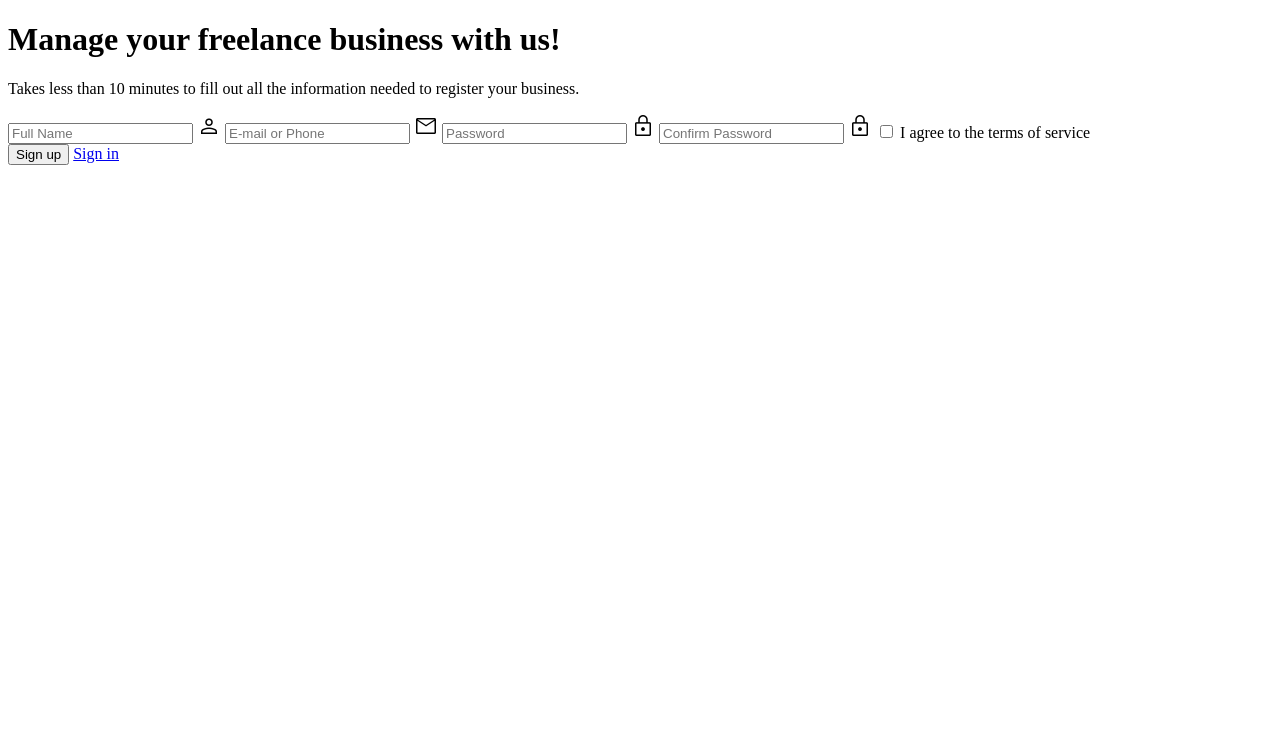
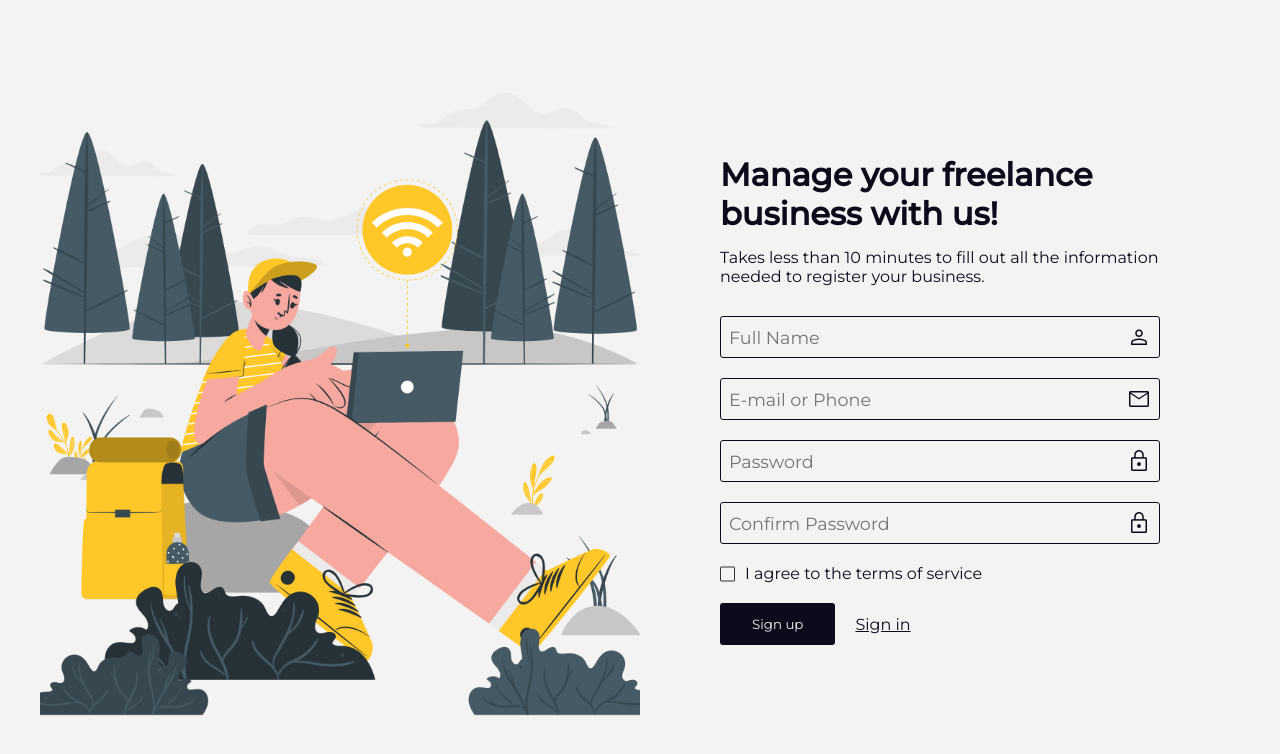
Before and after one commit to u-dani/signup-freelancer, a plain HTML site: page index.html in a window 1280 px wide. Drawn offline with nearby package versions, Linux system fonts and the light colour scheme.

Commit message:
style done

```diff
--- a/index.html
+++ b/index.html
@@ -31,7 +31,7 @@
         <aside class="c-side-background-image"></aside>
 
         <main class="l-main-content">
-            <header>
+            <header class="header">
                 <h1 class="c-main-title">Manage your freelance business with us!</h1>
                 <p>Takes less than 10 minutes to fill out all the information needed to register your business.</p>
             </header>
@@ -62,8 +62,8 @@
                     <span>I agree to the terms of service</span>
                 </label>
 
-                <div>
-                    <button type="submit">Sign up</button>
+                <div class="l-sign-options-container">
+                    <button type="submit" class="c-button button">Sign up</button>
                     <a href="#">Sign in</a>
                 </div>
             </form>
--- a/scss/_generic.scss
+++ b/scss/_generic.scss
@@ -0,0 +1,23 @@
+
+@use 'variables' as *;
+
+* {
+    margin: 0;
+    padding: 0;
+    box-sizing: border-box;
+    font-family: $default-font-family;
+    color: map-get($colors, primary);
+}
+
+html, body {
+    background-color: map-get($colors, bg-color);
+    min-height: 100vh;
+}
+
+button {
+    cursor: pointer;
+}
+
+input {
+    outline: none;
+}
--- a/scss/_mixins.scss
+++ b/scss/_mixins.scss
@@ -0,0 +1,7 @@
+
+@mixin flex-center($flexDirection: row, $justifyContent: center, $alignItems: center) {
+    display: flex;
+    flex-direction: $flexDirection;
+    justify-content: $justifyContent;
+    align-items: $alignItems;
+}
--- a/scss/_variables.scss
+++ b/scss/_variables.scss
@@ -0,0 +1,7 @@
+
+$default-font-family: 'Montserrat', sans-serif;
+
+$colors: (
+    primary: #0d0a1b,
+    bg-color: #f3f3f4,
+);
--- /dev/null
+++ b/scss/components/_c-button.scss
@@ -0,0 +1,10 @@
+
+@use '../variables' as *;
+
+.c-button {
+    padding: .8rem 2rem;
+    background-color: map-get($colors, primary);
+    color: map-get($colors, bg-color);
+    border: none;
+    border-radius: 3px;
+}
--- /dev/null
+++ b/scss/components/_c-checkbox-field.scss
@@ -0,0 +1,51 @@
+
+@use '../variables' as *;
+
+.c-checkbox-field {
+    position: relative;
+
+    input {
+        display: none;
+        &:checked ~ span {
+            &::before {
+                background-color: map-get($colors, primary);
+            }
+
+            &::after {
+                border-color: map-get($colors, bg-color);
+            }
+        }
+    }
+
+    span {
+        margin-left: 25px;
+
+        &::before {
+            content: "";
+            width: 13px;
+            height: 13px;
+            position: absolute;
+            top: 50%;
+            left: 0;
+            border: 1px solid #333;
+            transform: translateY(-50%);
+            cursor: pointer;
+            border-radius: 1px;
+        }
+
+        &::after {
+            content: "";
+            width: 10px;
+            height: 5px;
+            position: absolute;
+            border: 3px solid transparent;
+            left: 1px;
+            bottom: 7px;
+            border-left: none;
+            border-bottom: none;
+            transform: rotate(120deg);
+            cursor: pointer;
+            border-radius: 1px;
+        }
+    }
+}
--- /dev/null
+++ b/scss/components/_c-input-field.scss
@@ -0,0 +1,18 @@
+
+@use '../variables' as *;
+@use '../mixins' as *;
+
+.c-input-field {
+    @include flex-center;
+    width: 100%;
+    border: 1px solid map-get($colors, primary);
+    padding: .5rem;
+    border-radius: 3px;
+
+    input {
+        flex: 1;
+        font-size: 1.1rem;
+        background-color: transparent;
+        border: none;
+    }
+}
--- /dev/null
+++ b/scss/components/_c-side-background-image.scss
@@ -0,0 +1,11 @@
+
+.c-side-background-image {
+    flex: 1;
+    height: 100vh;
+    background: {
+        image: url('../images/illustration.png');
+        repeat: no-repeat;
+        size: 90vh;
+        position: center;
+    };
+}
--- a/scss/components/_components.scss
+++ b/scss/components/_components.scss
@@ -0,0 +1,5 @@
+
+@forward 'c-side-background-image';
+@forward 'c-input-field';
+@forward 'c-checkbox-field';
+@forward 'c-button';
--- /dev/null
+++ b/scss/layout/_l-main-content.scss
@@ -0,0 +1,15 @@
+
+@use '../mixins' as *;
+
+.l-main-content {
+    @include flex-center(column, center, center);
+    gap: 30px;
+    width: 100%;
+    max-width: 600px;
+    padding: 30px clamp(30px, 8vw, 80px);
+
+    .header {
+        @include flex-center(column);
+        gap: 15px;
+    }
+}
--- /dev/null
+++ b/scss/layout/_l-page.scss
@@ -0,0 +1,9 @@
+
+@use '../mixins' as *;
+
+.l-page {
+    @include flex-center(row, space-around);
+    height: 100%;
+    max-width: 1200px;
+    margin: 0 auto;
+}
--- /dev/null
+++ b/scss/layout/_l-sign-options-container.scss
@@ -0,0 +1,7 @@
+
+@use '../mixins' as *;
+
+.l-sign-options-container {
+    @include flex-center;
+    gap: 20px;
+}
--- /dev/null
+++ b/scss/layout/_l-sign-up-form.scss
@@ -0,0 +1,8 @@
+
+@use '../mixins' as *;
+
+.l-sign-up-form {
+    width: 100%;
+    @include flex-center(column, center, start);
+    gap: 20px;
+}
--- a/scss/layout/_layout.scss
+++ b/scss/layout/_layout.scss
@@ -0,0 +1,5 @@
+
+@forward 'l-page';
+@forward 'l-main-content';
+@forward 'l-sign-up-form';
+@forward 'l-sign-options-container';
```
Also changed, not shown: links.txt (+4 -3 lines), css/main.css, images/illustration.png (added), images/illustration.webp (deleted), 1 other file.
